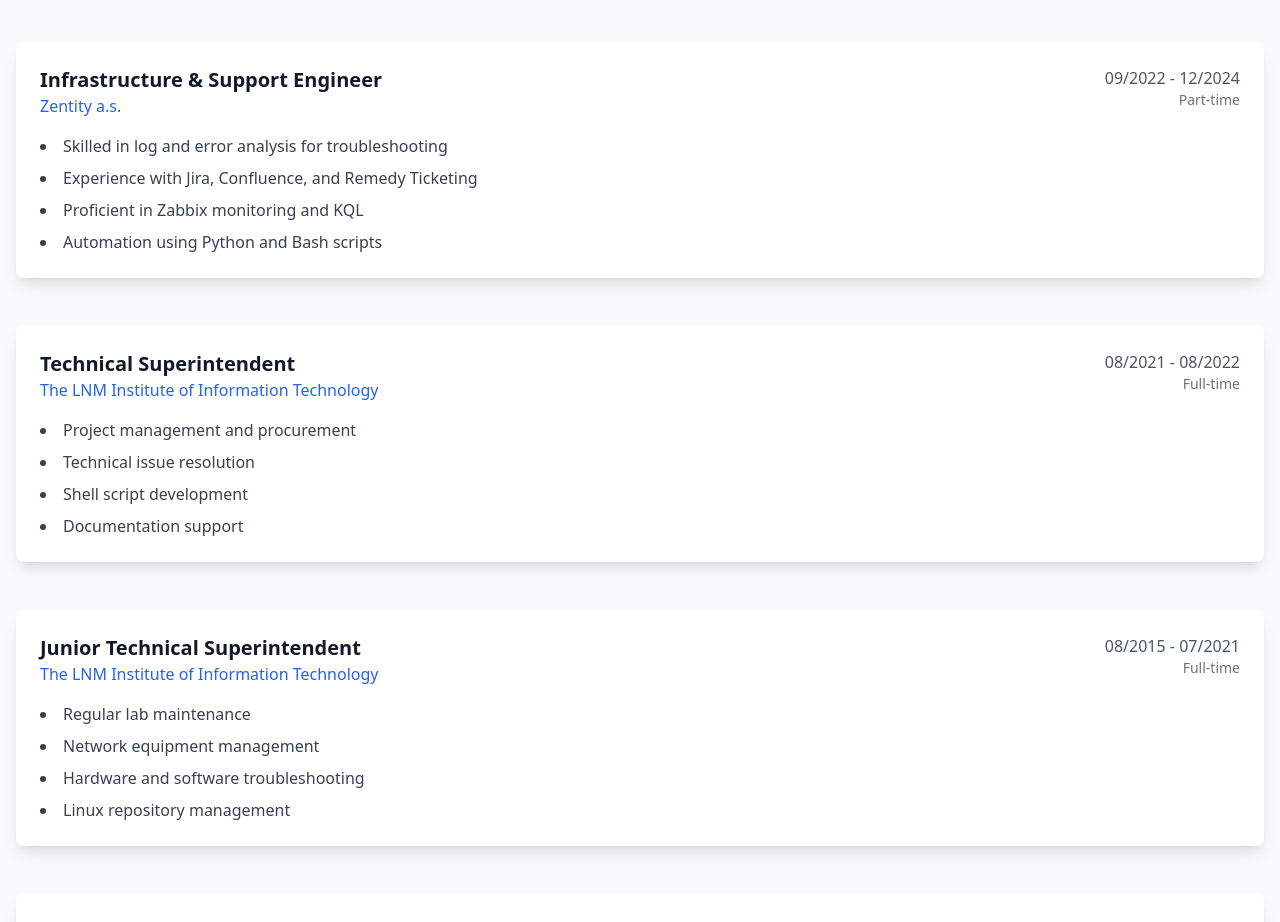
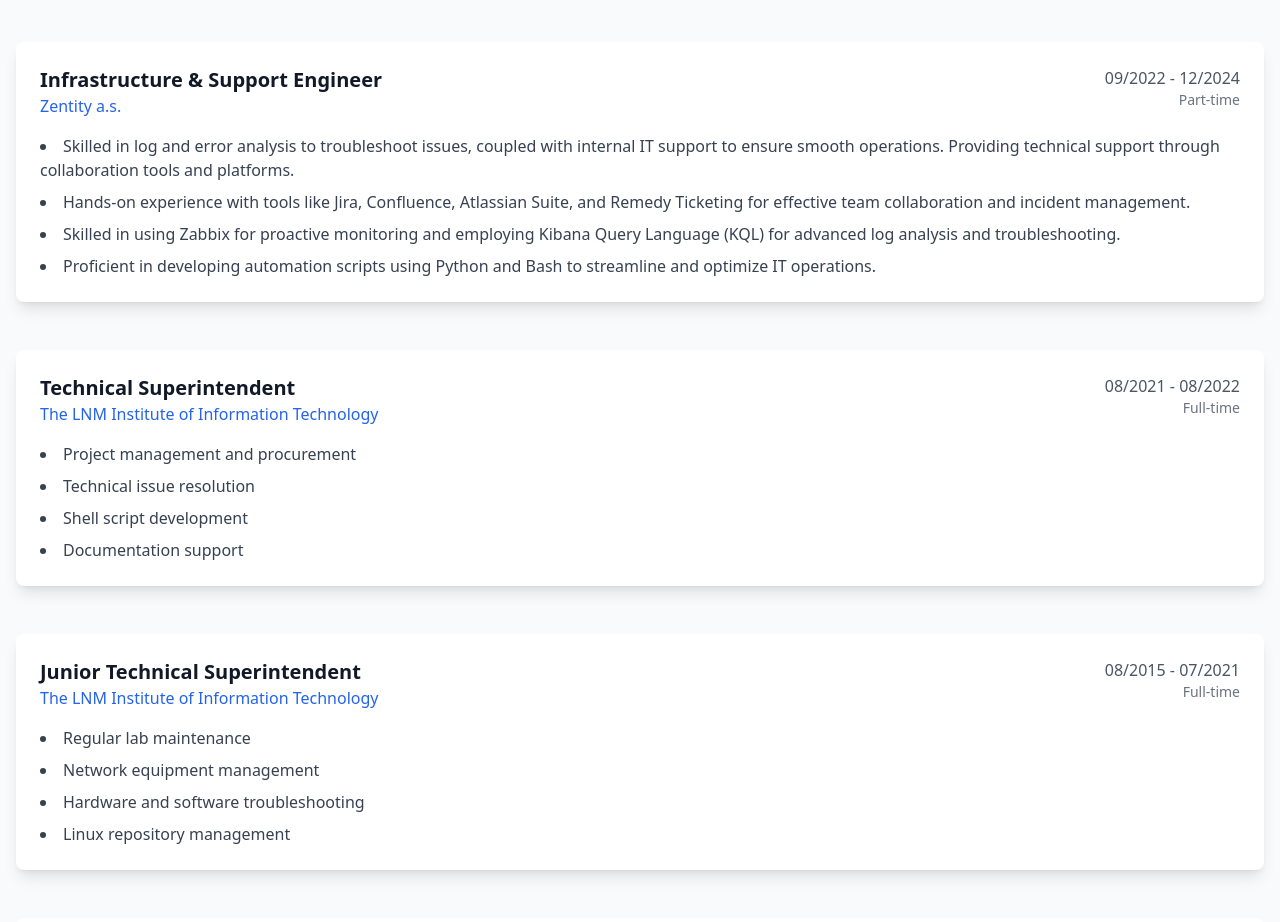
Before and after one commit to theshivammaheshwari/resume, a React (Vite) app: page / in a window 1280 px wide. Shown: the part 1020-1942 px from the top of the page. Built offline with nearby package versions, Linux system fonts and the light colour scheme.

Commit message:
Update Experience.tsx

```diff
--- a/src/components/Experience.tsx
+++ b/src/components/Experience.tsx
@@ -10,10 +10,10 @@ const experiences = [
     period: "09/2022 - 12/2024",
     type: "Part-time",
     description: [
-      "Skilled in log and error analysis for troubleshooting",
-      "Experience with Jira, Confluence, and Remedy Ticketing",
-      "Proficient in Zabbix monitoring and KQL",
-      "Automation using Python and Bash scripts"
+      "Skilled in log and error analysis to troubleshoot issues, coupled with internal IT support to ensure smooth operations. Providing technical support through collaboration tools and platforms.",
+      "Hands-on experience with tools like Jira, Confluence, Atlassian Suite, and Remedy Ticketing for effective team collaboration and incident management.",
+      "Skilled in using Zabbix for proactive monitoring and employing Kibana Query Language (KQL) for advanced log analysis and troubleshooting.",
+      "Proficient in developing automation scripts using Python and Bash to streamline and optimize IT operations."
     ]
   },
   {
```
